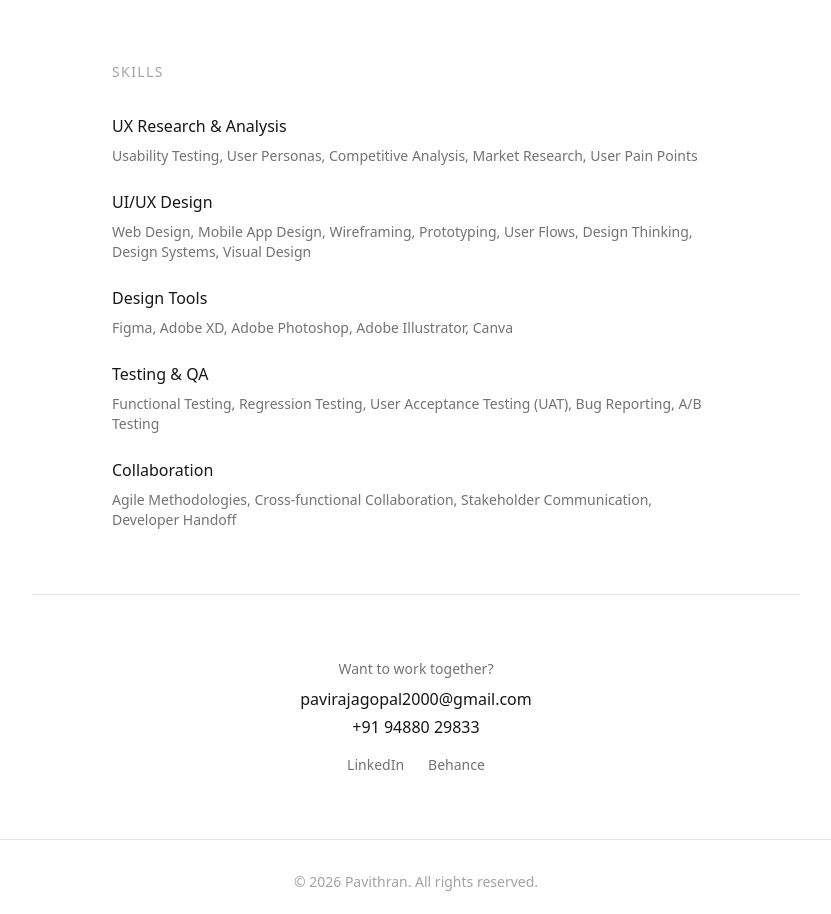
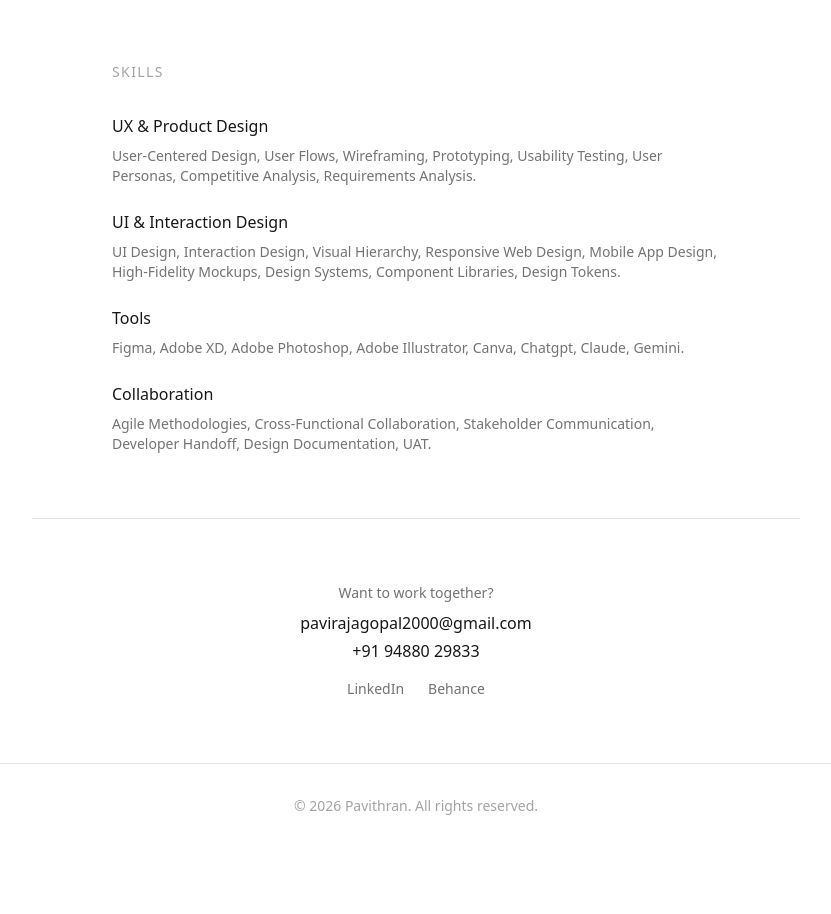
Before and after one commit to Pavithran-Designer/pavithran-designer.github.io, a plain HTML site: page contact.html in a window 1280 px wide. Shown: the part 2241-3155 px from the top of the page, without its empty margins (224-1055 px from the left). After the commit the page ends 3089 px from the top, so only its background shows below. Drawn offline with nearby package versions, Linux system fonts and the light colour scheme.

Commit message:
Update contact.html

```diff
--- a/contact.html
+++ b/contact.html
@@ -140,24 +140,20 @@
     <h2 class="text-sm font-medium uppercase tracking-widest text-neutral-400 mb-8">Skills</h2>
     <div class="space-y-6">
       <div>
-        <h3 class="font-medium mb-2">UX Research &amp; Analysis</h3>
-        <p class="text-sm text-neutral-500 dark:text-neutral-400">Usability Testing, User Personas, Competitive Analysis, Market Research, User Pain Points</p>
+        <h3 class="font-medium mb-2">UX &amp; Product Design</h3>
+        <p class="text-sm text-neutral-500 dark:text-neutral-400">User-Centered Design, User Flows, Wireframing, Prototyping, Usability Testing, User Personas, Competitive Analysis, Requirements Analysis.</p>
       </div>
       <div>
-        <h3 class="font-medium mb-2">UI/UX Design</h3>
-        <p class="text-sm text-neutral-500 dark:text-neutral-400">Web Design, Mobile App Design, Wireframing, Prototyping, User Flows, Design Thinking, Design Systems, Visual Design</p>
+        <h3 class="font-medium mb-2">UI &amp; Interaction Design</h3>
+        <p class="text-sm text-neutral-500 dark:text-neutral-400">UI Design, Interaction Design, Visual Hierarchy, Responsive Web Design, Mobile App Design, High-Fidelity Mockups, Design Systems, Component Libraries, Design Tokens.</p>
       </div>
       <div>
-        <h3 class="font-medium mb-2">Design Tools</h3>
-        <p class="text-sm text-neutral-500 dark:text-neutral-400">Figma, Adobe XD, Adobe Photoshop, Adobe Illustrator, Canva</p>
-      </div>
-      <div>
-        <h3 class="font-medium mb-2">Testing &amp; QA</h3>
-        <p class="text-sm text-neutral-500 dark:text-neutral-400">Functional Testing, Regression Testing, User Acceptance Testing (UAT), Bug Reporting, A/B Testing</p>
+        <h3 class="font-medium mb-2">Tools</h3>
+        <p class="text-sm text-neutral-500 dark:text-neutral-400">Figma, Adobe XD, Adobe Photoshop, Adobe Illustrator, Canva, Chatgpt, Claude, Gemini.</p>
       </div>
       <div>
         <h3 class="font-medium mb-2">Collaboration</h3>
-        <p class="text-sm text-neutral-500 dark:text-neutral-400">Agile Methodologies, Cross-functional Collaboration, Stakeholder Communication, Developer Handoff</p>
+        <p class="text-sm text-neutral-500 dark:text-neutral-400">Agile Methodologies, Cross-Functional Collaboration, Stakeholder Communication, Developer Handoff, Design Documentation, UAT.</p>
       </div>
     </div>
   </section>
```
